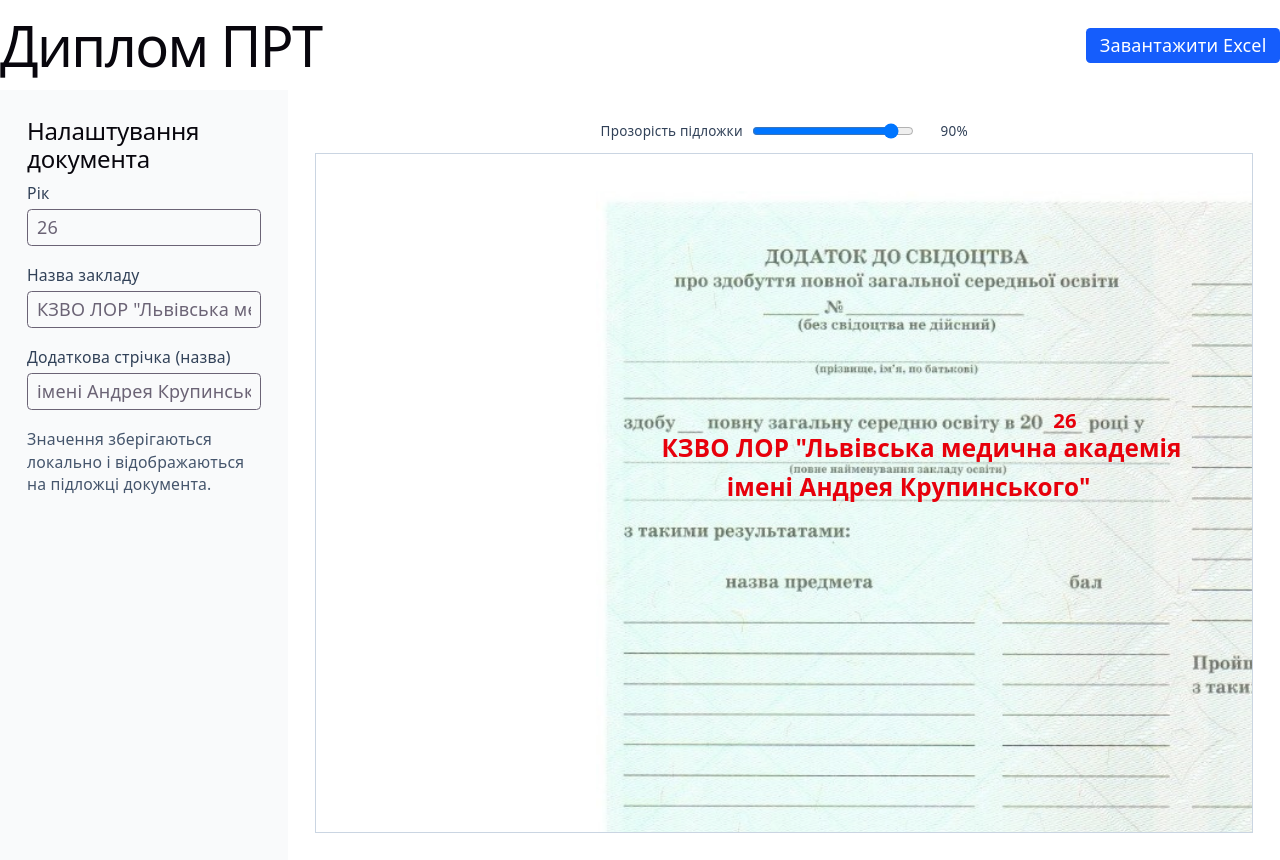
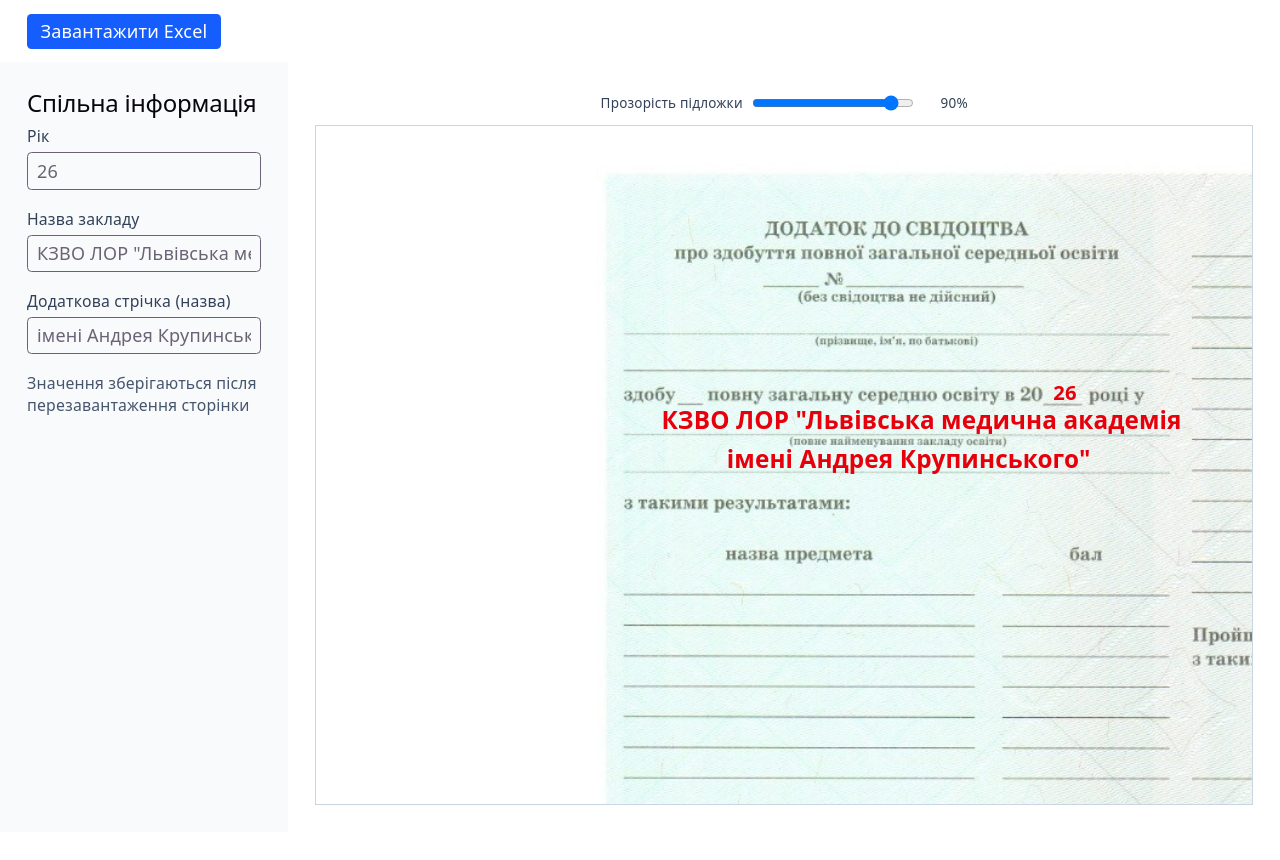
Before and after one commit to blubinskyj/diploma-prt, a React (Vite) app: page / in a window 1280 px wide. After the commit the page ends 832 px from the top, so only its background shows below. Built offline with nearby package versions, Linux system fonts and the light colour scheme.

Commit message:
update App and Sidebar components; modify header title, adjust layout, and improve local storage messaging

```diff
--- a/src/App.tsx
+++ b/src/App.tsx
@@ -52,9 +52,8 @@
     <>
       <header>
         <div className="flex items-center justify-between">
-          <h1>Диплом ПРТ</h1>
           <div className="flex items-center gap-2">
-            <label className="px-3 py-1 bg-blue-600 text-white rounded cursor-pointer hover:bg-blue-700">
+            <label className="px-3 py-1 ms-6 my-3 bg-blue-600 text-white rounded cursor-pointer hover:bg-blue-700">
               Завантажити Excel
               <input
                 type="file"
--- a/src/components/sidebar/Sidebar.tsx
+++ b/src/components/sidebar/Sidebar.tsx
@@ -27,7 +27,7 @@
   console.log(students[0], 'student');
   return (
     <div className="space-y-4">
-      <h2 className="text-lg font-semibold mb-2">Налаштування документа</h2>
+      <h2 className="text-lg font-semibold mb-2">Спільна інформація</h2>
 
       <div>
         <label className="block text-sm text-slate-700 dark:text-slate-200">
@@ -63,20 +63,23 @@
       </div>
 
       <div className="text-sm text-slate-600 dark:text-slate-400">
-        Значення зберігаються локально і відображаються на підложці документа.
+        Значення зберігаються після перезавантаження сторінки
       </div>
 
       {students.length > 0 && (
         <>
           <hr className="my-4" />
           <div>
-            <h3 className="text-md font-semibold mb-2">Список студентів</h3>
+            <h2 className="text-lg font-semibold mb-1">Список студентів</h2>
+            <div className="text-sm text-slate-600 dark:text-slate-400 mb-2">
+              Дані НЕ зберішаються після перезавантаження сторінки
+            </div>
             <div className="space-y-1 max-h-96 overflow-y-auto border rounded p-2">
               {students.map((student, idx) => (
                 <button
                   key={idx}
                   onClick={() => onSelectStudent(idx)}
-                  className={`w-full text-left px-2 py-1 rounded transition-colors text-sm ${
+                  className={`w-full text-left px-2 py-1 rounded transition-colors text-lg ${
                     selectedStudentIdx === idx
                       ? 'bg-blue-500 text-white'
                       : 'bg-slate-100 dark:bg-slate-700 hover:bg-slate-200 dark:hover:bg-slate-600'
```
